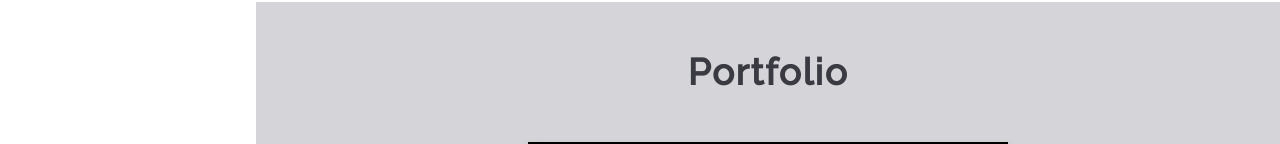
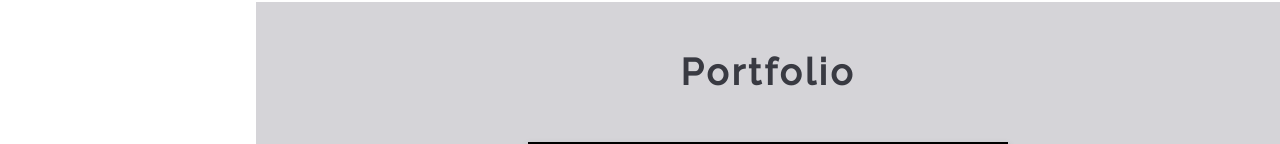
Before and after one commit to gaKoltai/photoPortfolio, a React (Create React App) app: page / in a window 1280 px wide. Shown: the part 802-946 px from the top of the page. Built offline with nearby package versions, Linux system fonts and the light colour scheme.

Commit message:
Increased letter spacing

```diff
--- a/src/components/main-site/SectionTitle.tsx
+++ b/src/components/main-site/SectionTitle.tsx
@@ -4,7 +4,7 @@ import styled from "styled-components";
 const StyledSectionTitle = styled.h3`
     margin: 3rem 0 3rem 0;
     font-size: 2.3rem;
-    letter-spacing: 0.1rem;
+    letter-spacing: 0.2rem;
     color: #393a42;
 `;
 
```
